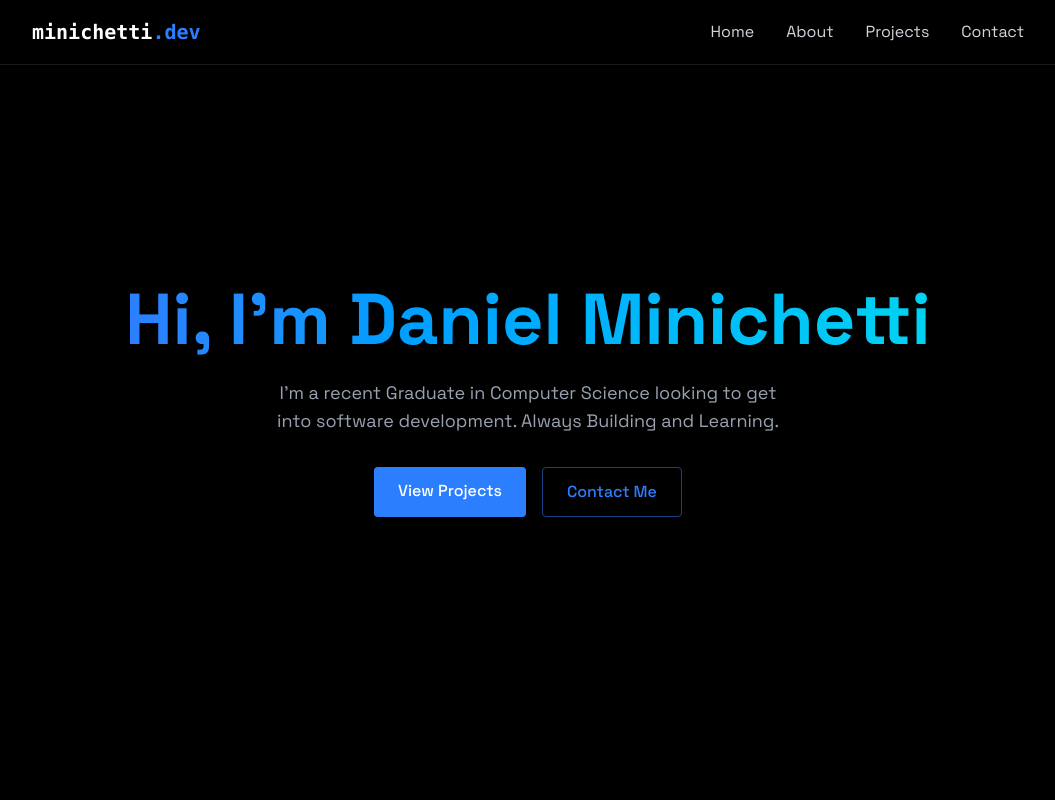
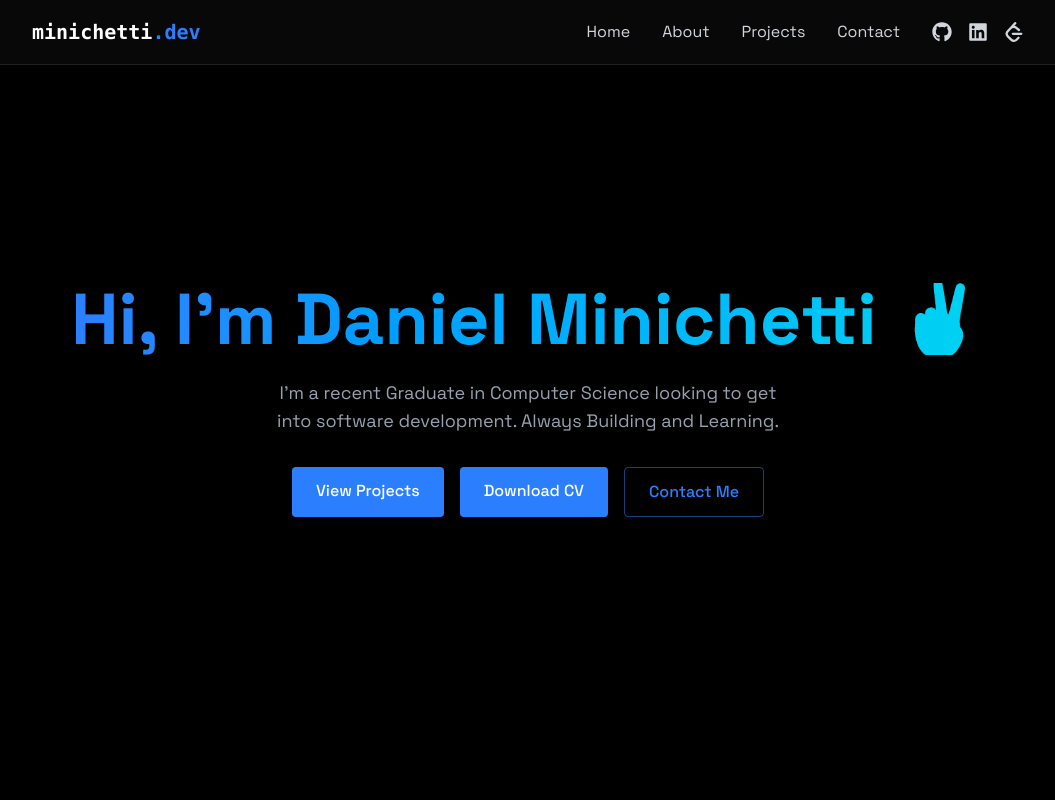
Before and after one commit to Daniel-Minichetti/minichetti-dev, a React (Vite) app: page / in a window 1280 px wide. Shown: the top 800 px of the page, without its empty margins (112-1167 px from the left). Built offline with nearby package versions, Linux system fonts and the light colour scheme.

Commit message:
Added Social Icon links

```diff
--- a/public/particles.json
+++ /dev/null
@@ -1,110 +0,0 @@
-{
-    "particles": {
-      "number": {
-        "value": 80,
-        "density": {
-          "enable": true,
-          "value_area": 800
-        }
-      },
-      "color": {
-        "value": "#ffffff"
-      },
-      "shape": {
-        "type": "circle",
-        "stroke": {
-          "width": 0,
-          "color": "#000000"
-        },
-        "polygon": {
-          "nb_sides": 5
-        },
-        "image": {
-          "src": "img/github.svg",
-          "width": 100,
-          "height": 100
-        }
-      },
-      "opacity": {
-        "value": 0.5,
-        "random": false,
-        "anim": {
-          "enable": false,
-          "speed": 1,
-          "opacity_min": 0.1,
-          "sync": false
-        }
-      },
-      "size": {
-        "value": 10,
-        "random": true,
-        "anim": {
-          "enable": false,
-          "speed": 80,
-          "size_min": 0.1,
-          "sync": false
-        }
-      },
-      "line_linked": {
-        "enable": true,
-        "distance": 300,
-        "color": "#ffffff",
-        "opacity": 0.4,
-        "width": 2
-      },
-      "move": {
-        "enable": true,
-        "speed": 12,
-        "direction": "none",
-        "random": false,
-        "straight": false,
-        "out_mode": "out",
-        "bounce": false,
-        "attract": {
-          "enable": false,
-          "rotateX": 600,
-          "rotateY": 1200
-        }
-      }
-    },
-    "interactivity": {
-      "detect_on": "canvas",
-      "events": {
-        "onhover": {
-          "enable": false,
-          "mode": "repulse"
-        },
-        "onclick": {
-          "enable": true,
-          "mode": "push"
-        },
-        "resize": true
-      },
-      "modes": {
-        "grab": {
-          "distance": 800,
-          "line_linked": {
-            "opacity": 1
-          }
-        },
-        "bubble": {
-          "distance": 800,
-          "size": 80,
-          "duration": 2,
-          "opacity": 0.8,
-          "speed": 3
-        },
-        "repulse": {
-          "distance": 400,
-          "duration": 0.4
-        },
-        "push": {
-          "particles_nb": 4
-        },
-        "remove": {
-          "particles_nb": 2
-        }
-      }
-    },
-    "retina_detect": true
-  }
--- a/src/components/Navbar.jsx
+++ b/src/components/Navbar.jsx
@@ -1,21 +1,24 @@
-import { useEffect } from "react";
+import React, { useEffect } from "react";
+import { RevealOnScroll } from "./RevealOnScroll";
+import { FaGithub, FaLinkedin } from "react-icons/fa";
+import { SiLeetcode } from "react-icons/si";
 
 export const Navbar = ({ menuOpen, setMenuOpen }) => {
   useEffect(() => {
     document.body.style.overflow = menuOpen ? "hidden" : "";
   }, [menuOpen]);
+
   return (
-    <nav className="fixed top-0 w-full z-40 bg-[rgba(10, 10, 10, 0.8)] backdrop-blur-lg border-b border-white/10 shadow-lg">
+    <nav className="fixed top-0 w-full z-40 bg-[rgba(10,10,10,0.8)] backdrop-blur-lg border-b border-white/10 shadow-lg">
       <div className="max-w-5xl mx-auto px-4">
         <div className="flex justify-between items-center h-16">
           <a href="#home" className="font-mono text-xl font-bold text-white">
-            {" "}
-            minichetti<span className="text-blue-500">.dev</span>{" "}
+            minichetti<span className="text-blue-500">.dev</span>
           </a>
 
           <div
             className="w-7 h-5 relative cursor-pointer z-40 md:hidden"
-            onClick={() => setMenuOpen((prev) => !prev)}
+            onClick={() => setMenuOpen(prev => !prev)}
           >
             &#9776;
           </div>
@@ -23,32 +26,55 @@ export const Navbar = ({ menuOpen, setMenuOpen }) => {
           <div className="hidden md:flex items-center space-x-8">
             <a
               href="#home"
-              className="text-gray-300 hove:text-white transition-colors"
+              className="text-gray-300 hover:text-white transition-colors"
             >
-              {" "}
               Home
             </a>
             <a
               href="#about"
-              className="text-gray-300 hove:text-white transition-colors"
+              className="text-gray-300 hover:text-white transition-colors"
             >
-              {" "}
-              About{" "}
+              About
             </a>
             <a
               href="#projects"
-              className="text-gray-300 hove:text-white transition-colors"
+              className="text-gray-300 hover:text-white transition-colors"
             >
-              {" "}
-              Projects{" "}
+              Projects
             </a>
             <a
               href="#contact"
-              className="text-gray-300 hove:text-white transition-colors"
+              className="text-gray-300 hover:text-white transition-colors"
             >
-              {" "}
-              Contact{" "}
+              Contact
             </a>
+            {/* Social Icons */}
+            <div className="flex space-x-4">
+              <a
+                href="https://github.com/Daniel-Minichetti"
+                target="_blank"
+                rel="noopener noreferrer"
+                className="text-gray-300 hover:text-white transition-colors"
+              >
+                <FaGithub size={20} />
+              </a>
+              <a
+                href="https://www.linkedin.com/in/daniel-minichetti/"
+                target="_blank"
+                rel="noopener noreferrer"
+                className="text-gray-300 hover:text-white transition-colors"
+              >
+                <FaLinkedin size={20} />
+              </a>
+              <a
+                href="https://leetcode.com/Tec_"
+                target="_blank"
+                rel="noopener noreferrer"
+                className="text-gray-300 hover:text-white transition-colors"
+              >
+                <SiLeetcode size={20} />
+              </a>
+            </div>
           </div>
         </div>
       </div>
--- a/src/components/ParticlesBackground.jsx
+++ /dev/null
@@ -1,31 +0,0 @@
-// ParticlesBackground.jsx
-import React, { useEffect } from 'react';
-
-const ParticlesBackground = () => {
-  useEffect(() => {
-    console.log('Initializing particles background...');
-    if (window.particlesJS) {
-      window.particlesJS.load('particles-js', '/particles.json', () => {
-        console.log('particles.js config loaded');
-      });
-    } else {
-      console.error('particlesJS is not defined. Make sure you installed particles.js via npm and imported it.');
-    }
-  }, []);
-
-  return (
-    <div
-      id="particles-js"
-      style={{
-        position: 'fixed',
-        top: 0,
-        left: 0,
-        width: '100%',
-        height: '100%',
-        zIndex: -1, // Ensures the particles are behind your content
-      }}
-    />
-  );
-};
-
-export default ParticlesBackground;
--- a/src/components/sections/Home.jsx
+++ b/src/components/sections/Home.jsx
@@ -1,58 +1,39 @@
-import React, { useEffect } from 'react';
-import 'particles.js'; // This imports the particles.js library (it attaches particlesJS to the window)
-import { RevealOnScroll } from '../RevealOnScroll';
-
-const ParticlesBackground = () => {
-  useEffect(() => {
-    // Ensure the particlesJS function exists and then load your configuration file
-    if (window.particlesJS) {
-      window.particlesJS.load('particles-js', '/particles.json', () => {
-        console.log('particles.js config loaded');
-      });
-    }
-  }, []);
-
-  return (
-    <div
-      id="particles-js"
-      style={{
-        position: 'fixed',
-        top: 0,
-        left: 0,
-        width: '100%',
-        height: '100%',
-        zIndex: -1, // Ensure it appears behind your content
-      }}
-    />
-  );
-};
+import React from "react";
+import { RevealOnScroll } from "../RevealOnScroll";
 
 export const Home = () => {
   return (
     <>
-      <ParticlesBackground />
       <section
         id="home"
         className="min-h-screen flex items-center justify-center relative"
       >
         <RevealOnScroll>
           <div className="text-center z-10 px-4">
-            <h1 className="text-5xl md:text-7xl font-bold mb-6 bg-gradient-to-r from-blue-500 to-cyan-400 bg-clip-text text-transparent leading-right">
-              Hi, I'm Daniel Minichetti
+            <h1 className="text-5xl md:text-7xl font-bold mb-6 bg-gradient-to-r from-blue-500 to-cyan-400 bg-clip-text text-transparent">
+              Hi, I'm Daniel Minichetti ✌️
             </h1>
             <p className="text-gray-400 text-lg mb-8 max-w-lg mx-auto">
-              I’m a recent Graduate in Computer Science looking to get into software development. Always Building and Learning.
+              I’m a recent Graduate in Computer Science looking to get into
+              software development. Always Building and Learning.
             </p>
             <div className="flex justify-center space-x-4">
               <a
                 href="#projects"
-                className="bg-blue-500 text-white py-3 px-6 rounded font-medium transition relative overflow-hidden hover:-translate-y-0.5 hover:shadow-[0_0_15px_rgba(59,130,246,0.4)]"
+                className="bg-blue-500 text-white py-3 px-6 rounded font-medium transition hover:-translate-y-0.5 hover:shadow-[0_0_15px_rgba(59,130,246,0.4)]"
               >
                 View Projects
               </a>
               <a
+                href="/minichetti-dev/cv.pdf"
+                download="cv.pdf"
+                className="bg-blue-500 text-white py-3 px-6 rounded font-medium transition hover:-translate-y-0.5 hover:shadow-[0_0_15px_rgba(59,130,246,0.4)]"
+              >
+                Download CV
+              </a>
+              <a
                 href="#contact"
-                className="border border-blue-500/50 text-blue-500 py-3 px-6 rounded font-medium transition-all duration-200 hover:-translate-y-0.5 hover:shadow-[0_0_15px_rgba(59,130,246,0.2)] hover:bg-blue-500/10"
+                className="border border-blue-500/50 text-blue-500 py-3 px-6 rounded font-medium transition duration-200 hover:-translate-y-0.5 hover:shadow-[0_0_15px_rgba(59,130,246,0.2)] hover:bg-blue-500/10"
               >
                 Contact Me
               </a>
```
Also changed, not shown: package.json (+7 -4 lines), src/App.jsx (line endings or trailing spaces), src/index.css (line endings or trailing spaces), 1 other file (tests, documents, lock files or other folders).
